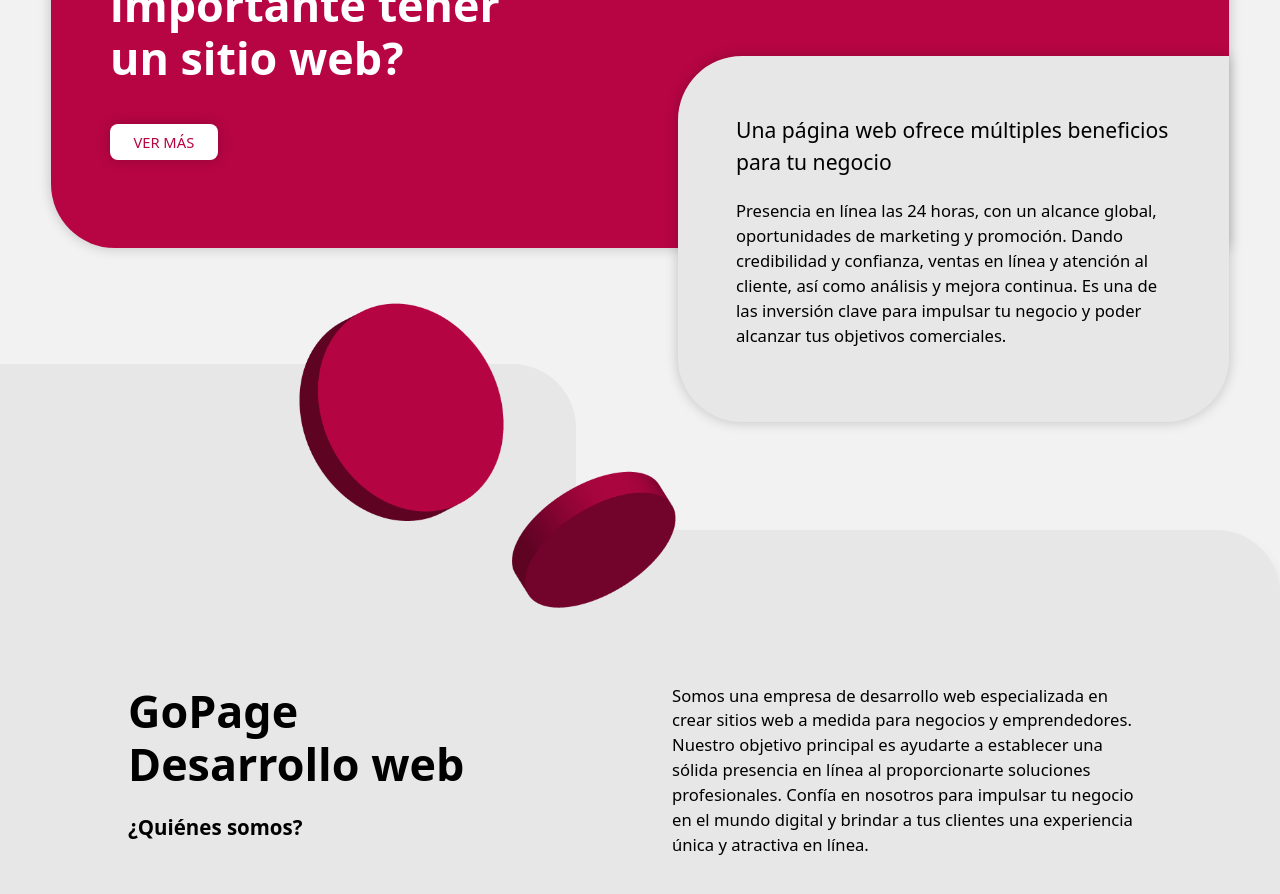
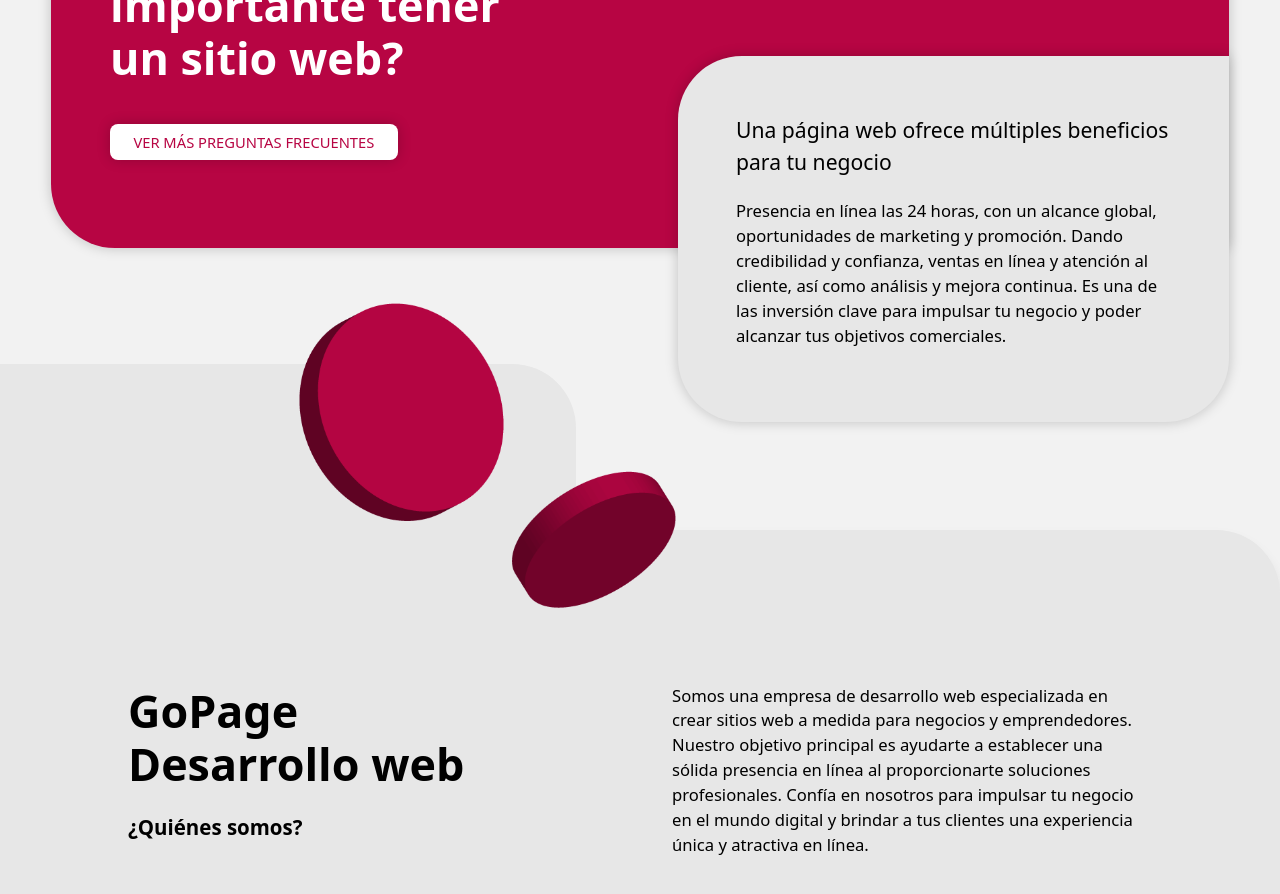
Before and after one commit to dileo24/portafolioGP, a React (Create React App) app in the folder client/: page / in a window 1280 px wide. Shown: the part 1060-1954 px from the top of the page. Built offline with nearby package versions, Linux system fonts and the light colour scheme.

Commit message:
preguntas y respuestas listas para diseñar

```diff
--- a/client/src/components/Nosotros.jsx
+++ b/client/src/components/Nosotros.jsx
@@ -32,7 +32,7 @@ export default function Nosotros() {
             ¿Por qué es tan <br /> importante tener <br /> un sitio web?
           </h1>
           <a className="button-beneficios" href="#beneficios">
-            VER MÁS
+            VER MÁS PREGUNTAS FRECUENTES
           </a>
         </div>
         <div className="box2">
--- a/client/src/styles/components/_nosotros.scss
+++ b/client/src/styles/components/_nosotros.scss
@@ -31,9 +31,10 @@
     .button-inicio {
       @include botones;
       margin-left: 4%;
+      transition: all 0.3s;
     }
     .button-inicio:hover {
-      background-color: #ad3760;
+      background-color: #eb105d;
     }
     .GPcontainer {
       position: absolute;
@@ -68,9 +69,11 @@
         @include botones;
         background-color: white;
         color: $magenta;
+        transition: all 0.3s;
       }
       .button-beneficios:hover {
-        background-color: rgb(202, 202, 202);
+        background-color: $magentaFuerte;
+        color: white;
       }
     }
     .box2 {
```
